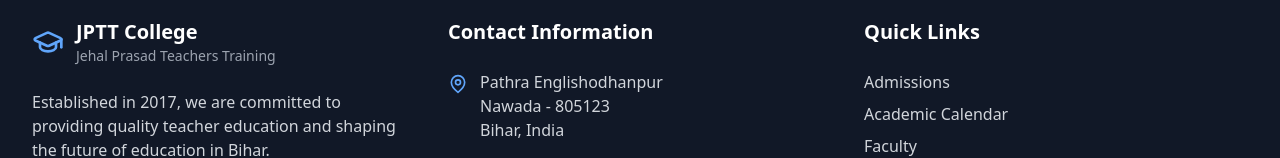
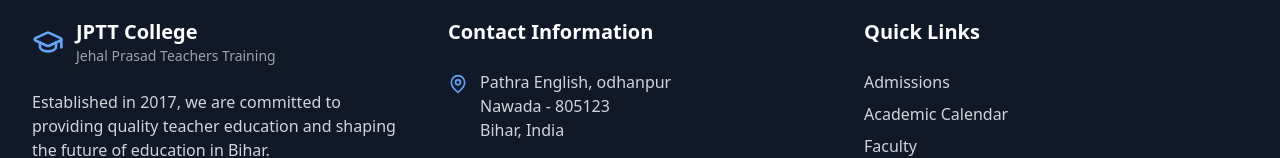
Before and after one commit to sws121-logo/jpttwe, a React (Vite) app: page / in a window 1280 px wide. Shown: the part 1802-1960 px from the top of the page. Built offline with nearby package versions, Linux system fonts and the light colour scheme; no server answers; the database is empty.

Commit message:
Update Footer.tsx

```diff
--- a/src/components/Footer.tsx
+++ b/src/components/Footer.tsx
@@ -32,7 +32,7 @@
               <div className="flex items-start space-x-3">
                 <MapPin className="h-5 w-5 text-blue-400 mt-1" />
                 <div>
-                  <p className="text-gray-300">Pathra Englishodhanpur</p>
+                  <p className="text-gray-300">Pathra English, odhanpur</p>
                   <p className="text-gray-300">Nawada - 805123</p>
                   <p className="text-gray-300">Bihar, India</p>
                 </div>
```
